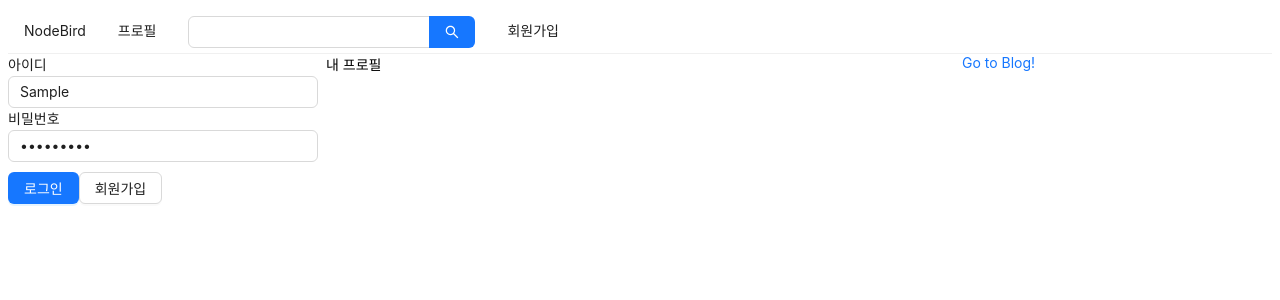
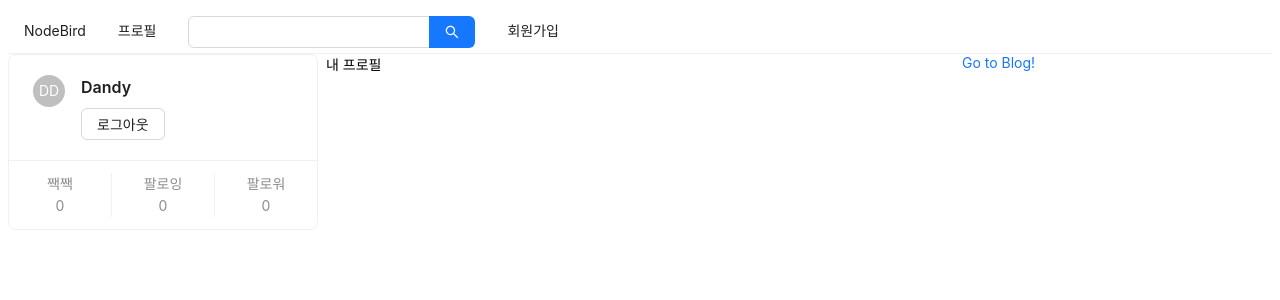
Before and after one commit to postforty/next-react-node-bird, a Next.js app in the folder prepare/front/: page /profile in a window 1280 px wide. Both pictures are taken after typing "Sample", "Sample123" into the empty fields and a click on the button "로그인". Shown: the top 300 px of the page. Built offline with nearby package versions, Linux system fonts and the light colour scheme.

Commit message:
[ADD] 더미 데이터로 로그인

```diff
--- a/prepare/front/components/AppLayout.js
+++ b/prepare/front/components/AppLayout.js
@@ -32,7 +32,11 @@ const AppLayout = ({ children }) => {
       {/* 거터: 컬럼 사이의 간격 */}
       <Row gutter={8}>
         <Col xs={24} md={6}>
-          {isLoggedIn ? <UserProfile /> : <LoginForm />}
+          {isLoggedIn ? (
+            <UserProfile setIsLoggedIn={setIsLoggedIn} />
+          ) : (
+            <LoginForm setIsLoggedIn={setIsLoggedIn} />
+          )}
         </Col>
         <Col xs={24} md={12}>
           {children}
--- a/prepare/front/components/LoginForm.js
+++ b/prepare/front/components/LoginForm.js
@@ -7,7 +7,11 @@ const ButtonWrapper = styled.div`
   margin-top: 10px;
 `;
 
-const LoginForm = () => {
+// const FormWrapper = styled(Form)`
+//   padding: 10px;
+// `;
+
+const LoginForm = ({ setIsLoggedIn }) => {
   const [id, setId] = useState("");
   const [password, setPassword] = useState("");
 
@@ -23,8 +27,17 @@ const LoginForm = () => {
   //   ! useMemo()는 값을 캐싱함. 스타일 값을 캐싱하여 사용하면 성능 최적화 가능
   //   const style = useMemo(() => ({ marginTop: 10 }), []);
 
+  const onSubmitForm = useCallback(
+    (e) => {
+      // e.preventDefault(); // antd에는 기본 적용되 있으므로 불필요
+      console.log(id, password);
+      setIsLoggedIn(true);
+    },
+    [id, password]
+  );
+
   return (
-    <Form>
+    <Form onFinish={onSubmitForm}>
       <div>
         <label htmlFor="user-id">아이디</label>
         <br />
--- a/prepare/front/components/UserProfile.js
+++ b/prepare/front/components/UserProfile.js
@@ -1,3 +1,34 @@
-const UseProfile = () => {};
+import React, { useCallback } from "react";
+import { Card, Avatar, Button } from "antd";
+
+const UseProfile = ({ setIsLoggedIn }) => {
+  const onLogOut = useCallback(() => {
+    setIsLoggedIn(false);
+  }, []);
+  return (
+    <Card
+      actions={[
+        <div key="twit">
+          짹짹
+          <br />0
+        </div>,
+        <div key="followings">
+          팔로잉
+          <br />0
+        </div>,
+        <div key="follower">
+          팔로워
+          <br />0
+        </div>,
+      ]}
+    >
+      <Card.Meta
+        avatar={<Avatar>DD</Avatar>}
+        title="Dandy"
+        description={<Button onClick={onLogOut}>로그아웃</Button>}
+      />
+    </Card>
+  );
+};
 
 export default UseProfile;
--- a/prepare/front/pages/signup.js
+++ b/prepare/front/pages/signup.js
@@ -14,5 +14,3 @@ const Signup = () => {
 };
 
 export default Signup;
-
-// https://www.inflearn.com/course/lecture?courseSlug=%EB%85%B8%EB%93%9C%EB%B2%84%EB%93%9C-%EB%A6%AC%EC%95%A1%ED%8A%B8-%EB%A6%AC%EB%89%B4%EC%96%BC&unitId=48792&category=questionDetail&tab=curriculum
```
Also changed, not shown: 1 other file (tests, documents, lock files or other folders).
